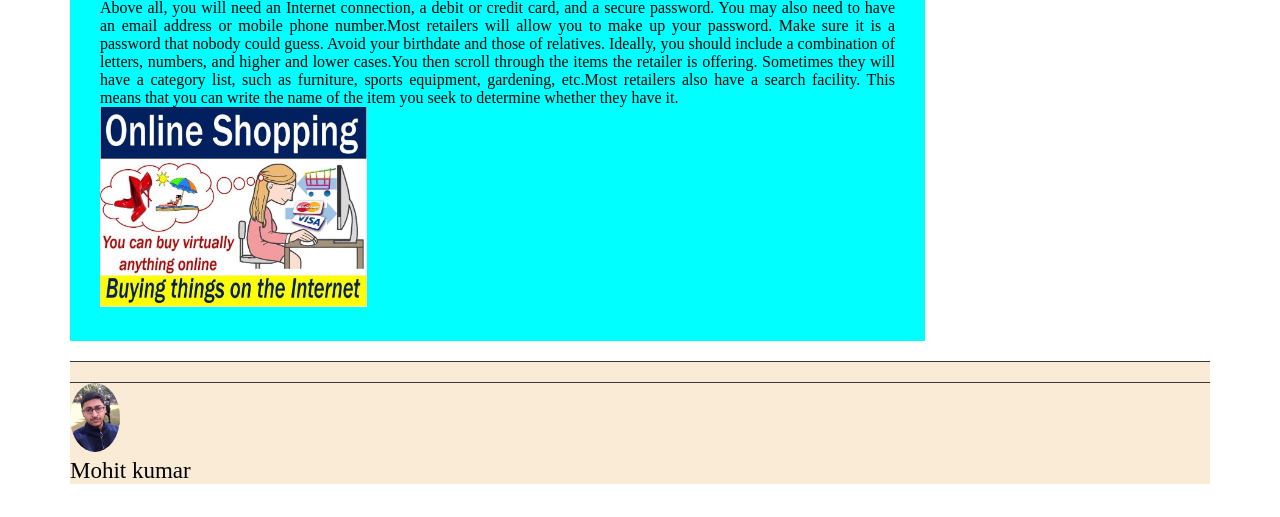
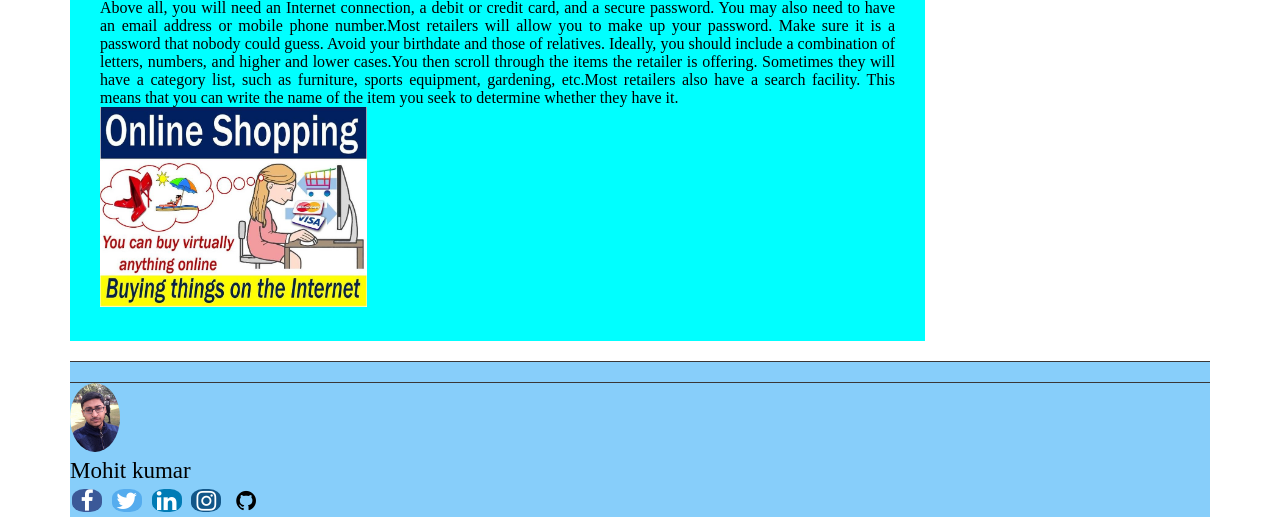
Before and after one commit to RISHU-GUPTA/initial-html-project, a plain HTML site: page index.html in a window 1280 px wide. Shown: the part 636-1153 px from the top of the page. Before the commit the page ends 1120 px from the top, so only its background shows below. Drawn offline with Linux system fonts and the light colour scheme.

Commit message:
add-social-icons

```diff
--- a/STYLE.CSS
+++ b/STYLE.CSS
@@ -49,7 +49,7 @@ p{
 }
 .author-text {
     border-top: 1px solid rgb(57, 55, 55);
-    background-color: antiquewhite;
+    background-color:lightskyblue;
 }
 .author-text img {
     border-radius: 50%;
@@ -80,3 +80,42 @@ p{
     margin-bottom: 10px;
     margin-top: 10px;
 }
+.fa {
+  padding: auto;
+  font-size: 30px;
+  width: 30px;
+  text-align: center;
+  text-decoration: none;
+  margin: 5px 2px;
+  border-radius: 40%;
+}
+
+.fa:hover {
+    opacity: 0.7;
+}
+
+.fa-facebook {
+  background: #3B5998;
+  color: white;
+}
+
+.fa-twitter {
+  background: #55ACEE;
+  color: white;
+}
+
+
+
+.fa-linkedin {
+  background: #007bb5;
+  color: white;
+}
+.fa-github {
+  background: #white;
+  color: black;
+}
+
+.fa-instagram {
+  background: #125688;
+  color: white;
+}
--- a/index.html
+++ b/index.html
@@ -4,6 +4,8 @@
 <title>Online shopping </title>
 </head>
     <link rel="stylesheet" type="text/css" href="STYLE.CSS">
+	<link rel="stylesheet" href="https://cdnjs.cloudflare.com/ajax/libs/font-awesome/4.7.0/css/font-awesome.min.css">
+
     <body>
         <div class="container">
             <div class="blog-post">
@@ -49,6 +51,13 @@
             <p class="author-text">
                 <img src="IMG_1736.JPG" alt="author" height="" width="50"><br>
             Mohit kumar</p>
+			<a href="#" class="fa fa-facebook"></a>
+		<a href="#" class="fa fa-twitter"></a>
+		<a href="#" class="fa fa-linkedin"></a>
+		<a href="#" class="fa fa-instagram"></a>
+
+		<a href="#" class="fa fa-github"></a
+
             </div>
             </div>
          </body>
```
